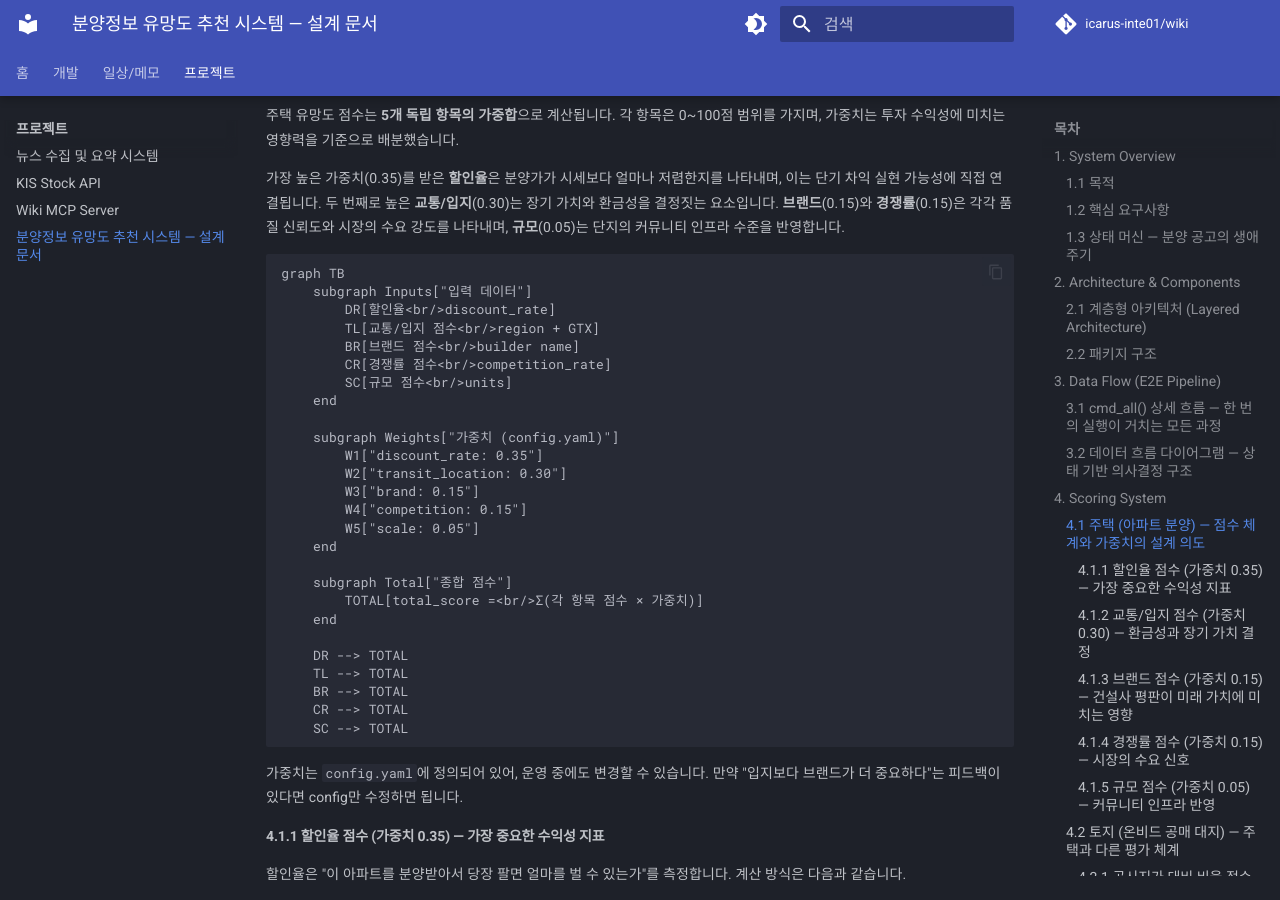
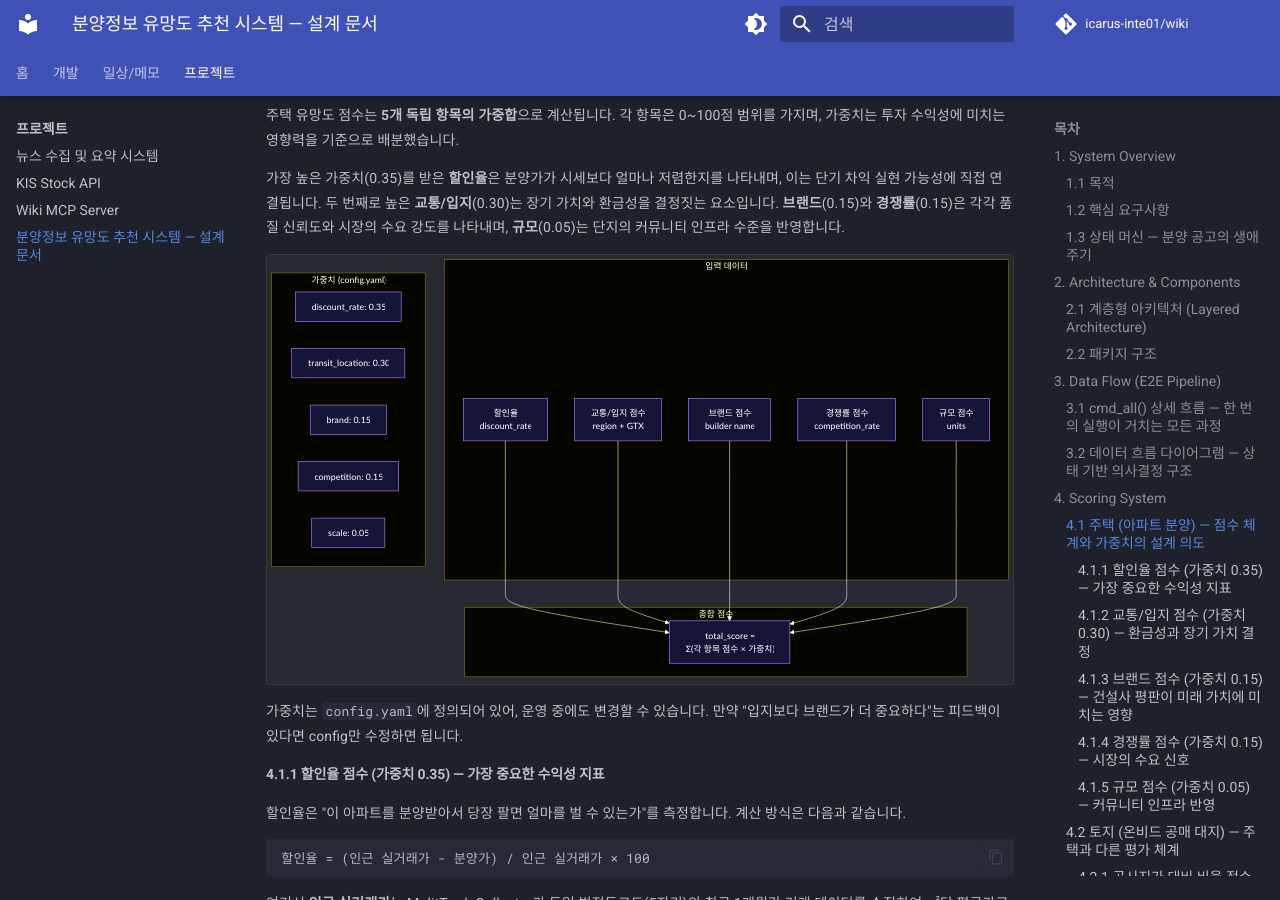
Before and after one commit to icarus-inte01/wiki, an MkDocs documentation site: the page built from docs/projects/design-housing.md, in a window 1280 px wide and 900 px high, scrolled down 6708 px. Built offline with MkDocs 1.6.1 and Material for MkDocs 9.7.7, drawn with Linux system fonts in a browser that asks for light colours; comment, search, counter and statistics services are not loaded; some of the changed text lies outside the part shown.

Commit message:
fix: Mermaid 11.4.1 syntax errors in design-housing.md
- subgraph 이름 공백 → 단일토큰 (Land Inputs→LandInputs 등)
- unquoted node label TOTAL → 따옴표 처리
- classDiagram 관계 레이블에서 소괄호 제거

````diff
--- a/docs/projects/design-housing.md
+++ b/docs/projects/design-housing.md
@@ -341,7 +341,7 @@ graph TB
     end
 
     subgraph Total["종합 점수"]
-        TOTAL[total_score =<br/>Σ(각 항목 점수 × 가중치)]
+        TOTAL["total_score =<br/>Σ(각 항목 점수 × 가중치)"]
     end
 
     DR --> TOTAL
@@ -476,7 +476,7 @@ graph TB
 
 ```mermaid
 graph TB
-    subgraph Land Inputs["토지 평가 입력"]
+    subgraph LandInputs["토지 평가 입력"]
         PRICE["price (만원) → min_bid_price_won"]
         APPRAISAL["raw_data.appraisal_value<br/>감정평가액"]
         PNU["raw_data.pnu<br/>19자리"]
@@ -485,7 +485,7 @@ graph TB
         REG["region<br/>지역명"]
     end
 
-    subgraph Land Weights["토지 가중치"]
+    subgraph LandWeights["토지 가중치"]
         LW1["official_price_ratio: 0.30"]
         LW2["discount_rate: 0.25"]
         LW3["location: 0.25"]
````
Also changed, not shown: other parts of docs/projects/design-housing.md (+2 -2 lines).
